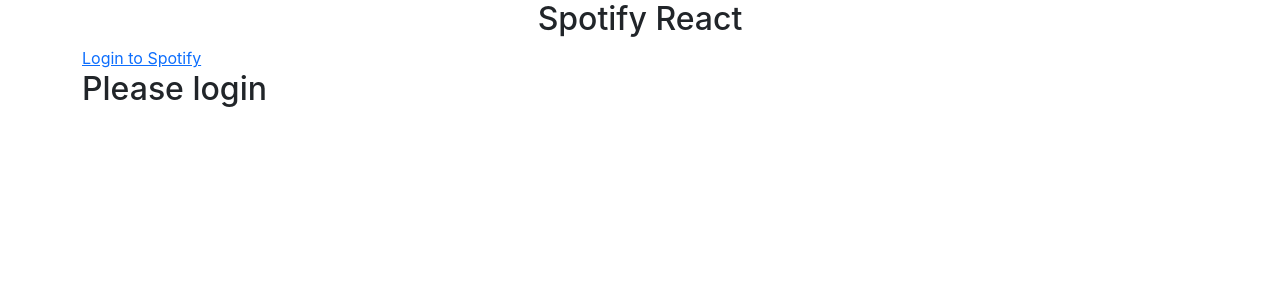
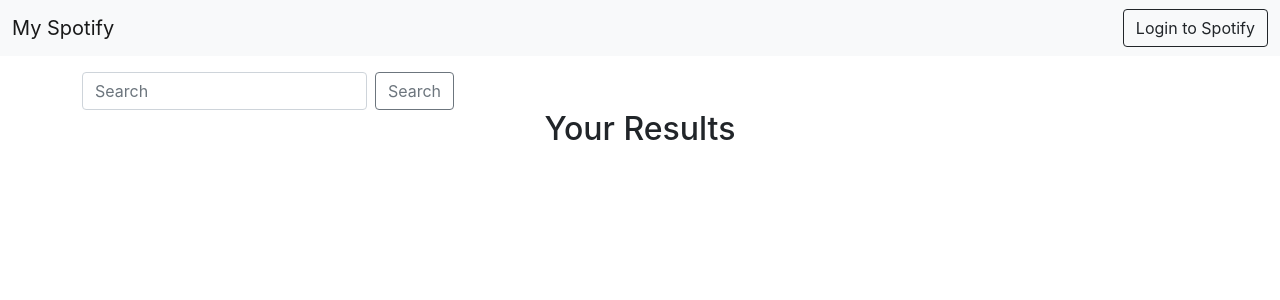
Before and after one commit to oluciams/proyecto-spotify, a React (Create React App) app: page / in a window 1280 px wide. Shown: the top 300 px of the page. Built offline with nearby package versions, Linux system fonts and the light colour scheme.

Commit message:
Agrega componente Header

```diff
--- a/src/App.js
+++ b/src/App.js
@@ -2,6 +2,7 @@
 import axios from 'axios';
 import './App.css';
 import { ListArtits } from './components/ListArtists';
+import { Header } from './components/Header';
 
 function App() {
 
@@ -50,23 +51,28 @@
     setArtists(data.artists.items)
   }
 
+  return (
+    <>
+      <Header
+      token={token}
+      AUTH_ENDPOINT={AUTH_ENDPOINT}
+      CLIENT_ID={CLIENT_ID}
+      REDIRECT_URI={REDIRECT_URI}
+      RESPONSE_TYPE={RESPONSE_TYPE}
+      logout={logout}
+      />
 
+      <div className="container">
 
-  return (
-    <div className="container">
-      <h2 className="App">Spotify React</h2>
+        <section className="col-4 mt-3">
+          <form class="d-flex" onSubmit={searchArtists}>
+            <input class="form-control me-2" type="search" onChange={e => setSearchKey(e.target.value)} placeholder="Search" aria-label="Search"/>
+            <button class="btn btn-outline-secondary" type="submit">Search</button>
+          </form>
+        </section>
 
-        {!token ?
-          <a href={`${AUTH_ENDPOINT}?client_id=${CLIENT_ID}&redirect_uri=${REDIRECT_URI}&response_type=${RESPONSE_TYPE}`}>Login to Spotify</a>
-          : <button type="button" className="btn btn-secondary me-0" onClick={logout}>Logout</button>}
+        <h2 className="App">Your Results</h2>
 
-        {token ?
-          <form onSubmit={searchArtists}>
-            <input type="text" onChange={e => setSearchKey(e.target.value)}/>
-            <button className="btn btn-secondary" type={"submit"}>Search</button>
-          </form>
-          : <h2>Please login</h2>
-        }
         <section className="row row-cols-sm-2 row-cols-md-4">
           {artists.map(({id, images, name})=>
             <ListArtits
@@ -79,6 +85,7 @@
         </section>
 
       </div>
+    </>
   );
 }
 export default App;
--- /dev/null
+++ b/src/components/Header.js
@@ -0,0 +1,14 @@
+import React from 'react';
+
+export const Header = ({token, AUTH_ENDPOINT, CLIENT_ID, REDIRECT_URI, RESPONSE_TYPE, logout})=>{
+  return(
+    <nav class="navbar navbar-light bg-light">
+      <div class="container-fluid">
+        <a class="navbar-brand">My Spotify</a>
+        {!token ?
+        <a className="btn btn-outline-dark" href={`${AUTH_ENDPOINT}?client_id=${CLIENT_ID}&redirect_uri=${REDIRECT_URI}&response_type=${RESPONSE_TYPE}`}>Login to Spotify</a>
+        : <button type="button" className="btn btn-outline-dark me-0" onClick={logout}>Logout</button>}
+      </div>
+    </nav>
+  )
+}
--- a/src/components/ListArtists.js
+++ b/src/components/ListArtists.js
@@ -2,7 +2,7 @@
 
 export const ListArtits = ({images, nameArtist})=>{
   return(
-    <div className="mt-2">
+    <div className="mt-3">
       <div className="card h-100" style={{width: "18rem"}}>
         {images.length ? <img src={images[0].url} className="h-100 w-100" alt="artist"/> : <div>No image</div>}
         <div className="card-body">
```
Lines whose indentation alone changed are shown as unchanged.
